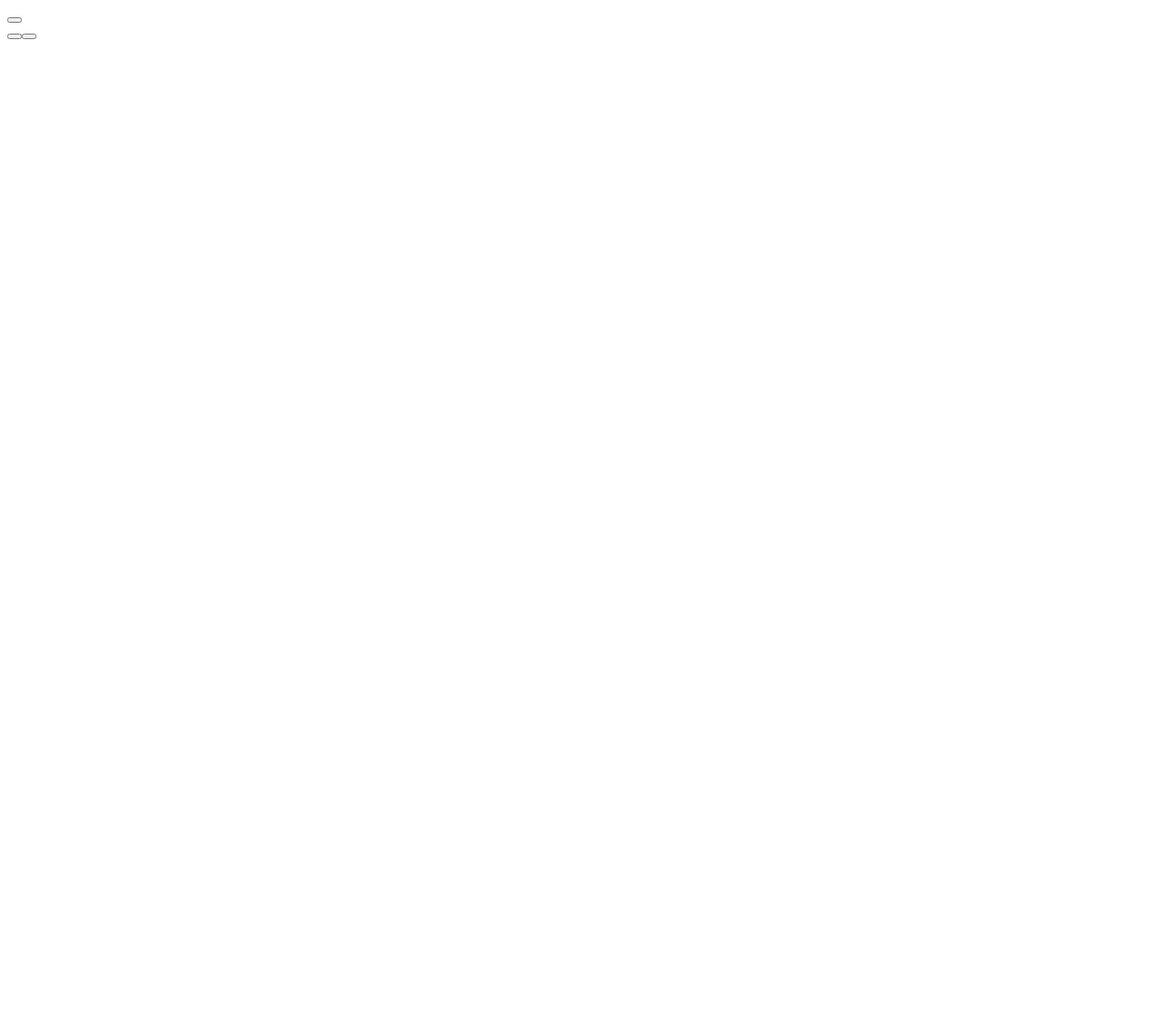
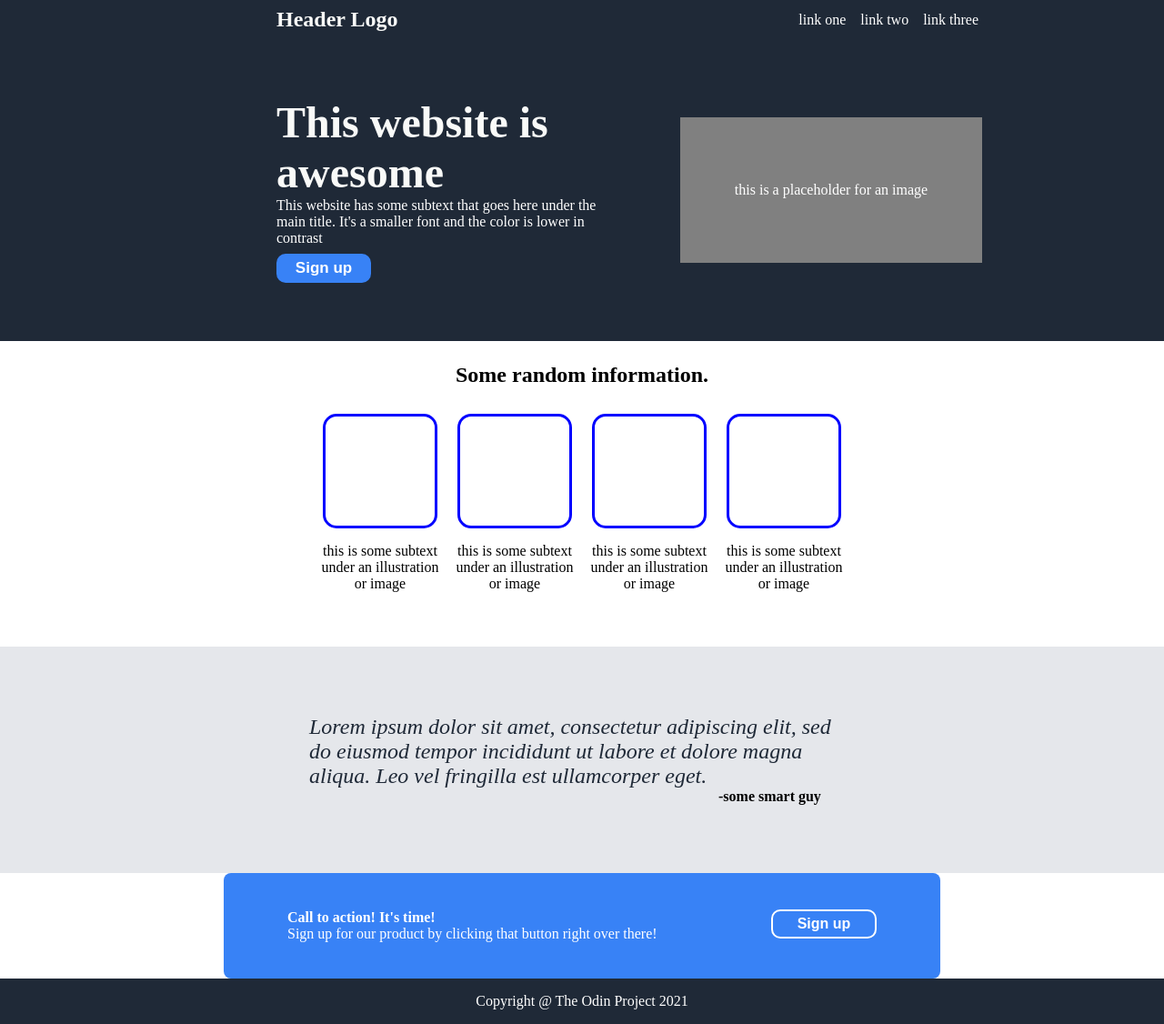
Before and after one commit to Servante/project_landing_page, a plain HTML site: page index.html in a window 1280 px wide. Shown: the whole page at 91% size. Before the commit the page ends 800 px from the top, so only its background shows below. Drawn offline with Linux system fonts and the light colour scheme.

Commit message:
add styling

```diff
--- a/index.html
+++ b/index.html
@@ -6,55 +6,89 @@
     <link rel="stylesheet" href="style.css">
   </head>
   <body>
+      <div class="header">
+          <div class="header-logo">
+            Header Logo
+          </div>
+          <div>
+            <ul class="header-links">
+              <li><a href="#">link one</a></li>
+              <li><a href="#">link two</a></li>
+              <li><a href="#">link three</a></li>
+            </ul>
+          </div>
+        </div>
         <div class="body">
           <div class="container-1">
-        <div class="header-logo">
+            <div class="modal-1">
+              <div class="m1-title">This website is awesome</div>
+              <div class="m1-subtext">This website has some subtext that goes here under the main title. It's a smaller font and the color is lower in contrast</div>
+              <button class="m1-button">Sign up</button>
             </div>
-        <div class="header-links">
+            <div class="c1-image">
+              <div>
+                this is a placeholder for an image
               </div>
-        <div class="modal-1">
-          <div class="m1-title"></div>
-          <div class="m1-subtext"></div>
-          <button class="m1-button"></button>
             </div>
-        <div class="image"></div>
           </div>
         <div class="container-2">
-        <div class="c2-title"></div>
+          <div class="c2-title">
+            Some random information.
+          </div>
           <div class="content">
             <div class="item">
               <div class="image"></div>
-            <div class="text"></div>
+              <div class="text">
+                this is some subtext under an illustration or image
+              </div>
             </div>
             <div class="item">
               <div class="image"></div>
-            <div class="text"></div>
+              <div class="text">
+                this is some subtext under an illustration or image
+              </div>
             </div>
             <div class="item">
               <div class="image"></div>
-            <div class="text"></div>
+              <div class="text">
+                this is some subtext under an illustration or image
+              </div>
             </div>
             <div class="item">
               <div class="image"></div>
-            <div class="text"></div>
+              <div class="text">
+                this is some subtext under an illustration or image
+              </div>
             </div>
           </div>
         </div>
         <div class="container-3">
-          <div class="quote"></div>
-          <div class="source"></div>
+          <div class="quote">
+            <div class="q-text">
+              Lorem ipsum dolor sit amet, consectetur adipiscing elit, sed do eiusmod tempor incididunt ut labore et dolore magna aliqua. Leo vel fringilla est ullamcorper eget.
+            </div>
+            <div class="source">
+              -some smart guy
+            </div>
+            </div>
         </div>
         <div class="container-4">
           <div class="modal-2">
-          <div class="m2-textbox">
-            <div class="m2-title"></div>
-            <div class="m2-subtext"></div>
+            <div class="text-box">
+              <div class="m2-title">
+                Call to action! It's time!
               </div>
-          <button class="m2-button"><button>
+              <div class="m2-subtext">
+                Sign up for our product by clicking that button right over there!
+              </div>
+            </div>
+            <button class="m2-button">Sign up</button>
+          </div>
         </div>
       </div>
       <div class="footer">
-        <div class="copyright"></div>
+        <div class="copyright">
+          Copyright @ The Odin Project 2021
         </div>
       </div>
   </body>
--- a/style.css
+++ b/style.css
@@ -0,0 +1,209 @@
+body {
+  height: 100vh;
+  margin: 0;
+  /* overflow: hidden; */
+  display: flex;
+  flex-direction: column;
+}
+
+.body {
+  display: flex;
+  flex-direction: column;
+  flex-grow: 1;
+}
+
+.header {
+  background-color: #1F2937;
+  padding: 8px 64px 8px 64px;
+  display: flex;
+  align-items: center;
+  justify-content: space-between
+}
+
+.header-logo {
+  color: #F9FAF8;
+  font-size: 24px;
+  margin-left: 240px;
+  font-weight: 600;
+}
+
+.header-links {
+  display: flex;
+  margin: 0 140px 0 160px;
+  padding: 0;
+  gap: 16px;
+  list-style: none
+}
+
+a {
+  text-decoration: none;
+  color: white
+}
+
+.container-1 {
+  background-color: #1F2937;
+  color: white; /* added for visibility, remove later */
+  padding: 0 200px 0 240px;
+  display: flex;
+  /* flex: 1 1; */
+  align-items: center;
+  justify-content: space-evenly
+}
+
+.modal-1 {
+  display: flex;
+  flex-direction: column;
+  max-width: 380px;
+  padding: 64px
+}
+
+.m1-title {
+  font-size: 48px;
+  font-weight: 800;
+  color: #F9FAF8
+}
+
+.m1-subtext {
+  padding-bottom: 8px
+}
+
+.m1-button, .m2-button {
+  width: 104px;
+  height: 32px;
+  border-radius: 10px;
+  background-color: #3882F6;
+  color: white;
+  font-size: 17px;
+  font-weight: 800;
+  border: none
+}
+
+.c1-image {
+  width: 380px;
+  height: 160px;
+  background-color: gray;
+  display: flex;
+  justify-content: center;
+  align-items: center
+}
+
+.container-2 {
+  background-color: white;
+  display: flex;
+  flex-direction: column;
+  text-align: center;
+  justify-content: center
+}
+
+.c2-title {
+  font-size: 24px;
+  font-weight: 600;
+  padding: 24px
+}
+
+.content {
+  display: flex;
+  justify-content: center;
+  align-items: center;
+  padding-bottom: 24px;
+  justify-content: space-evenly;
+  padding: 5px 340px 60px 340px
+}
+
+.item {
+  display: flex;
+  flex-direction: column;
+  align-items: center;
+  max-width: 140px
+}
+
+.image {
+  width: 120px;
+  height: 120px;
+  border: solid;
+  border-color: blue;
+  border-radius: 15px;
+  margin-bottom: 16px;
+  background-color: white
+}
+
+.container-3 {
+  background-color: #E5E7EB;
+  flex-direction: column;
+  display: flex;
+  align-items: center;
+  justify-content: center;
+  padding: 50px
+}
+
+.quote {
+  max-width: 600px;
+  padding: 25px;
+
+}
+
+.q-text {
+  font-size: 24px;
+  font-style: italic;
+  color: #1F2937;
+}
+
+.source {
+  margin-left: 450px;
+  font-weight: bold
+}
+
+.container-4 {
+  background-color: white;
+  display: flex;
+  flex: 1 1;
+  align-items: center;
+  justify-content: center
+}
+
+.modal-2 {
+  background-color: #3882F6;
+  display: flex;
+  width: 740px;
+  padding: 32px 24px 32px 24px;
+  justify-content: center;
+  border-radius: 8px
+  /* align-content: center */
+}
+
+.text-box {
+  margin-right: 32px;
+  margin-bottom: 8px;
+  padding-top: 8px
+}
+
+.m2-title {
+  font-weight: bold;
+  color: bold;
+  color: white
+}
+
+.m2-subtext {
+  width: 500px;
+  color: white;
+  font-size: 16px
+}
+
+.m2-button {
+  margin-top: 8px;
+  border: 2px solid white;
+  width: 116px;
+  font-size: 16px
+}
+
+.footer {
+  display: flex;
+  background-color: #1F2937;
+  justify-content: center;
+  align-items: center
+}
+
+.copyright {
+  padding: 16px;
+  color: white
+}
```
Lines whose indentation alone changed are shown as unchanged.
